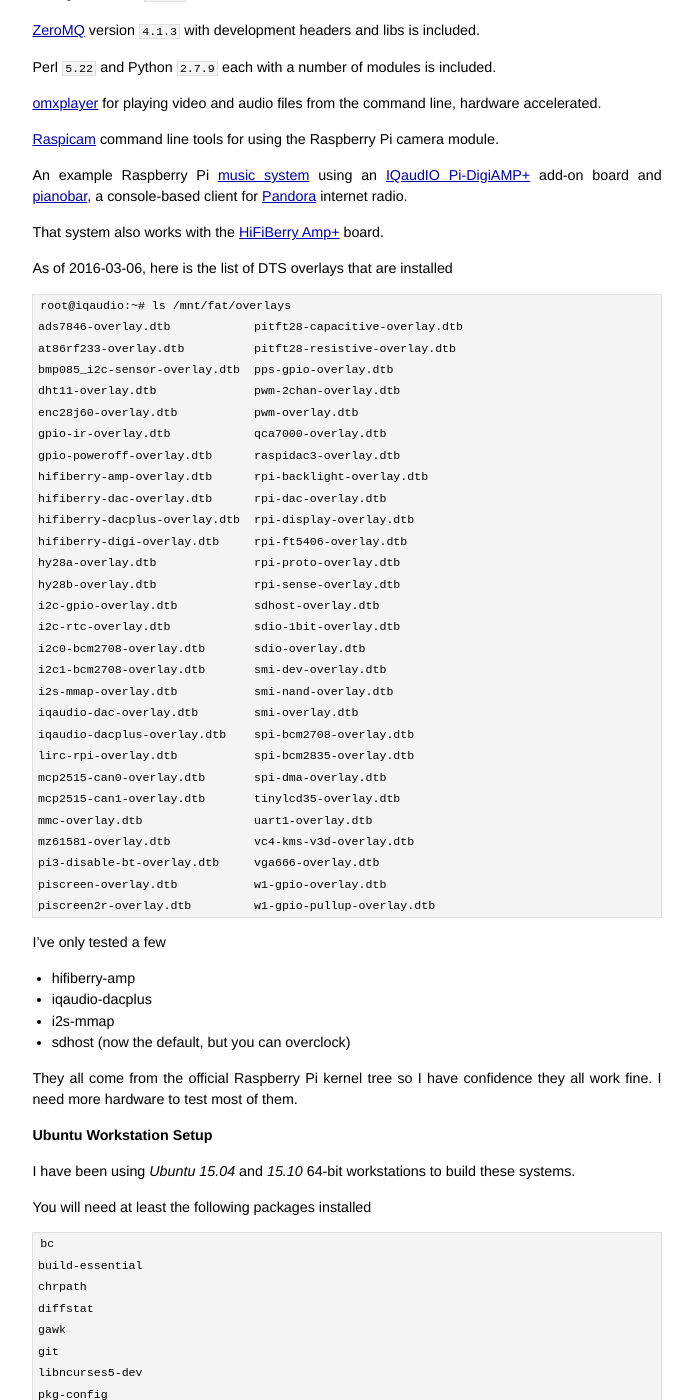
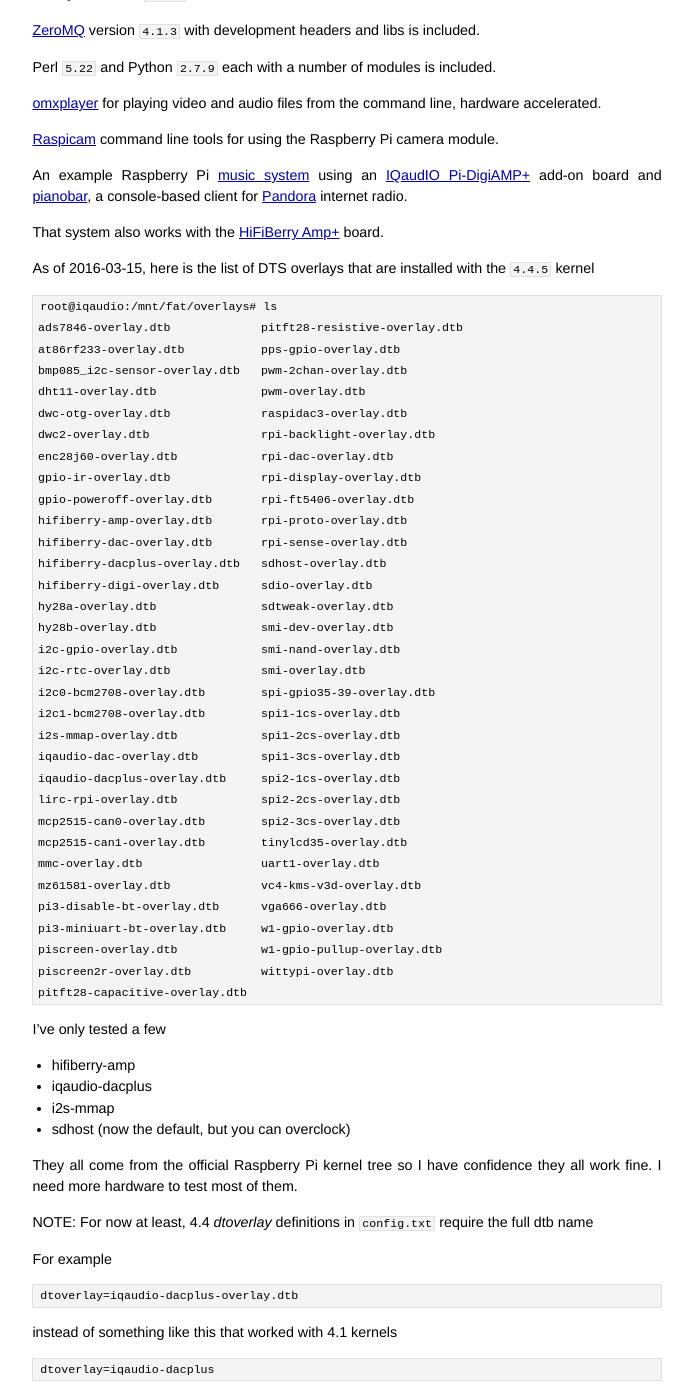
Before and after one commit to jumpnow/jumpnowtek-site, a Jekyll site: the page built from _posts/2015-12-04-Raspberry-Pi-Systems-with-Yocto.md, in a window 1280 px wide and 1400 px high, scrolled down 795 px. Shown: the whole window, without its empty margins (293-986 px from the left). Built offline with Jekyll 4.4.1, drawn with Linux system fonts in a browser that asks for light colours; some of the changed text lies outside the part shown.

Commit message:
Update overlays in rpi doc

```diff
--- a/_posts/2015-12-04-Raspberry-Pi-Systems-with-Yocto.md
+++ b/_posts/2015-12-04-Raspberry-Pi-Systems-with-Yocto.md
@@ -49,37 +49,42 @@
 
 That system also works with the [HiFiBerry Amp+][hifiberry-amp] board.
 
-As of 2016-03-06, here is the list of DTS overlays that are installed
+As of 2016-03-15, here is the list of DTS overlays that are installed with the `4.4.5` kernel
 
-    root@iqaudio:~# ls /mnt/fat/overlays
-    ads7846-overlay.dtb            pitft28-capacitive-overlay.dtb
-    at86rf233-overlay.dtb          pitft28-resistive-overlay.dtb
-    bmp085_i2c-sensor-overlay.dtb  pps-gpio-overlay.dtb
-    dht11-overlay.dtb              pwm-2chan-overlay.dtb
-    enc28j60-overlay.dtb           pwm-overlay.dtb
-    gpio-ir-overlay.dtb            qca7000-overlay.dtb
-    gpio-poweroff-overlay.dtb      raspidac3-overlay.dtb
-    hifiberry-amp-overlay.dtb      rpi-backlight-overlay.dtb
-    hifiberry-dac-overlay.dtb      rpi-dac-overlay.dtb
-    hifiberry-dacplus-overlay.dtb  rpi-display-overlay.dtb
-    hifiberry-digi-overlay.dtb     rpi-ft5406-overlay.dtb
-    hy28a-overlay.dtb              rpi-proto-overlay.dtb
-    hy28b-overlay.dtb              rpi-sense-overlay.dtb
-    i2c-gpio-overlay.dtb           sdhost-overlay.dtb
-    i2c-rtc-overlay.dtb            sdio-1bit-overlay.dtb
-    i2c0-bcm2708-overlay.dtb       sdio-overlay.dtb
-    i2c1-bcm2708-overlay.dtb       smi-dev-overlay.dtb
-    i2s-mmap-overlay.dtb           smi-nand-overlay.dtb
-    iqaudio-dac-overlay.dtb        smi-overlay.dtb
-    iqaudio-dacplus-overlay.dtb    spi-bcm2708-overlay.dtb
-    lirc-rpi-overlay.dtb           spi-bcm2835-overlay.dtb
-    mcp2515-can0-overlay.dtb       spi-dma-overlay.dtb
-    mcp2515-can1-overlay.dtb       tinylcd35-overlay.dtb
-    mmc-overlay.dtb                uart1-overlay.dtb
-    mz61581-overlay.dtb            vc4-kms-v3d-overlay.dtb
-    pi3-disable-bt-overlay.dtb     vga666-overlay.dtb
-    piscreen-overlay.dtb           w1-gpio-overlay.dtb
-    piscreen2r-overlay.dtb         w1-gpio-pullup-overlay.dtb
+    root@iqaudio:/mnt/fat/overlays# ls
+    ads7846-overlay.dtb             pitft28-resistive-overlay.dtb
+    at86rf233-overlay.dtb           pps-gpio-overlay.dtb
+    bmp085_i2c-sensor-overlay.dtb   pwm-2chan-overlay.dtb
+    dht11-overlay.dtb               pwm-overlay.dtb
+    dwc-otg-overlay.dtb             raspidac3-overlay.dtb
+    dwc2-overlay.dtb                rpi-backlight-overlay.dtb
+    enc28j60-overlay.dtb            rpi-dac-overlay.dtb
+    gpio-ir-overlay.dtb             rpi-display-overlay.dtb
+    gpio-poweroff-overlay.dtb       rpi-ft5406-overlay.dtb
+    hifiberry-amp-overlay.dtb       rpi-proto-overlay.dtb
+    hifiberry-dac-overlay.dtb       rpi-sense-overlay.dtb
+    hifiberry-dacplus-overlay.dtb   sdhost-overlay.dtb
+    hifiberry-digi-overlay.dtb      sdio-overlay.dtb
+    hy28a-overlay.dtb               sdtweak-overlay.dtb
+    hy28b-overlay.dtb               smi-dev-overlay.dtb
+    i2c-gpio-overlay.dtb            smi-nand-overlay.dtb
+    i2c-rtc-overlay.dtb             smi-overlay.dtb
+    i2c0-bcm2708-overlay.dtb        spi-gpio35-39-overlay.dtb
+    i2c1-bcm2708-overlay.dtb        spi1-1cs-overlay.dtb
+    i2s-mmap-overlay.dtb            spi1-2cs-overlay.dtb
+    iqaudio-dac-overlay.dtb         spi1-3cs-overlay.dtb
+    iqaudio-dacplus-overlay.dtb     spi2-1cs-overlay.dtb
+    lirc-rpi-overlay.dtb            spi2-2cs-overlay.dtb
+    mcp2515-can0-overlay.dtb        spi2-3cs-overlay.dtb
+    mcp2515-can1-overlay.dtb        tinylcd35-overlay.dtb
+    mmc-overlay.dtb                 uart1-overlay.dtb
+    mz61581-overlay.dtb             vc4-kms-v3d-overlay.dtb
+    pi3-disable-bt-overlay.dtb      vga666-overlay.dtb
+    pi3-miniuart-bt-overlay.dtb     w1-gpio-overlay.dtb
+    piscreen-overlay.dtb            w1-gpio-pullup-overlay.dtb
+    piscreen2r-overlay.dtb          wittypi-overlay.dtb
+    pitft28-capacitive-overlay.dtb
+
 
 I've only tested a few
 
@@ -89,6 +94,18 @@
 * sdhost (now the default, but you can overclock)
 
 They all come from the official Raspberry Pi kernel tree so I have confidence they all work fine. I need  more hardware to test most of them.
+
+NOTE: For now at least, 4.4 *dtoverlay* definitions in `config.txt` require the full dtb name
+
+For example
+
+    dtoverlay=iqaudio-dacplus-overlay.dtb
+
+instead of something like this that worked with 4.1 kernels
+
+    dtoverlay=iqaudio-dacplus
+
+I did not go back an check whether the full dtb name works in 4.1 kernels, I'm only using 4.4 kernels now. If you are sticking with 4.1 kernels and find issues with overlays loading, I would go back to using the shortened name.
 
 ### Ubuntu Workstation Setup
 
```
Also changed, not shown: other parts of _posts/2015-12-04-Raspberry-Pi-Systems-with-Yocto.md (+1 -1 lines).
